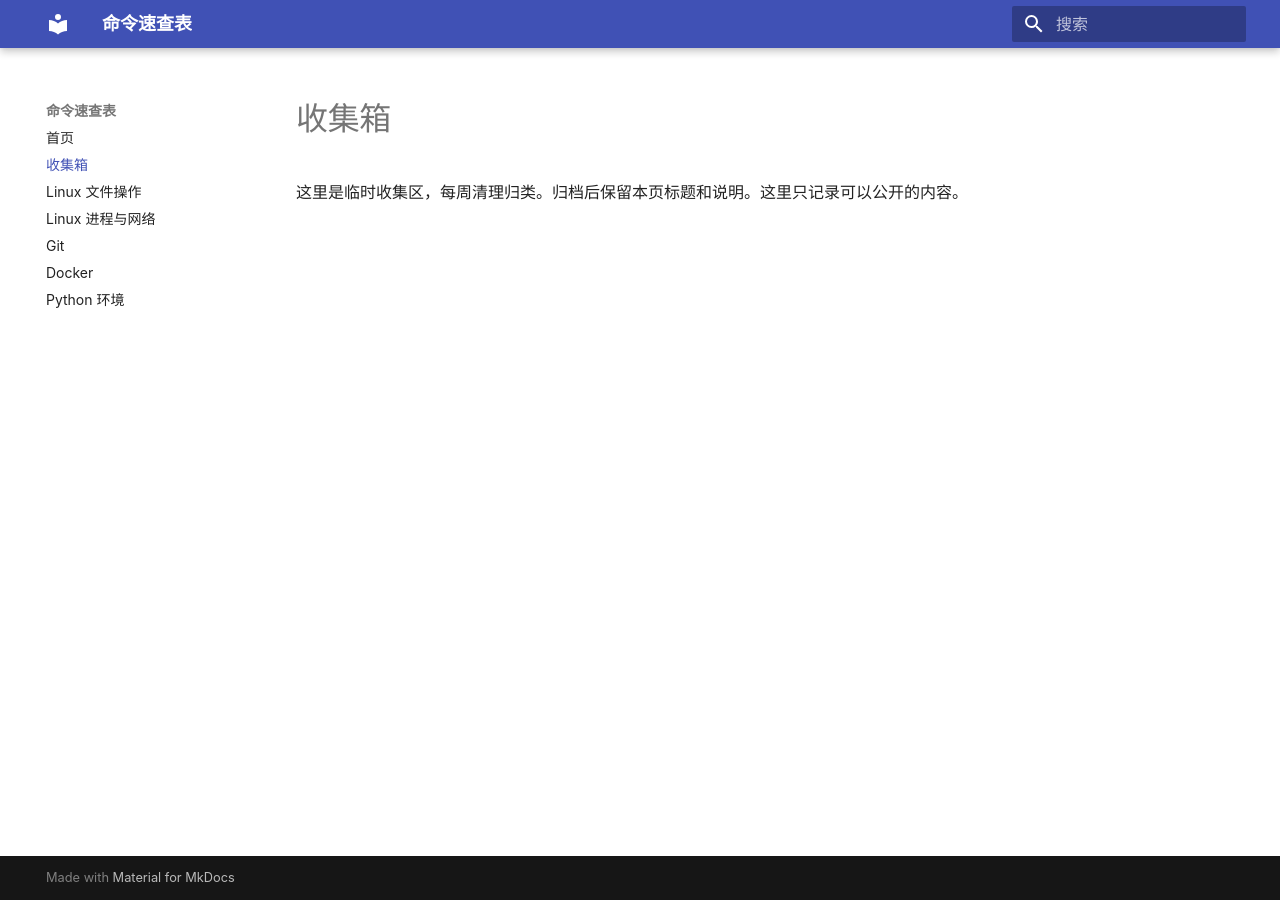
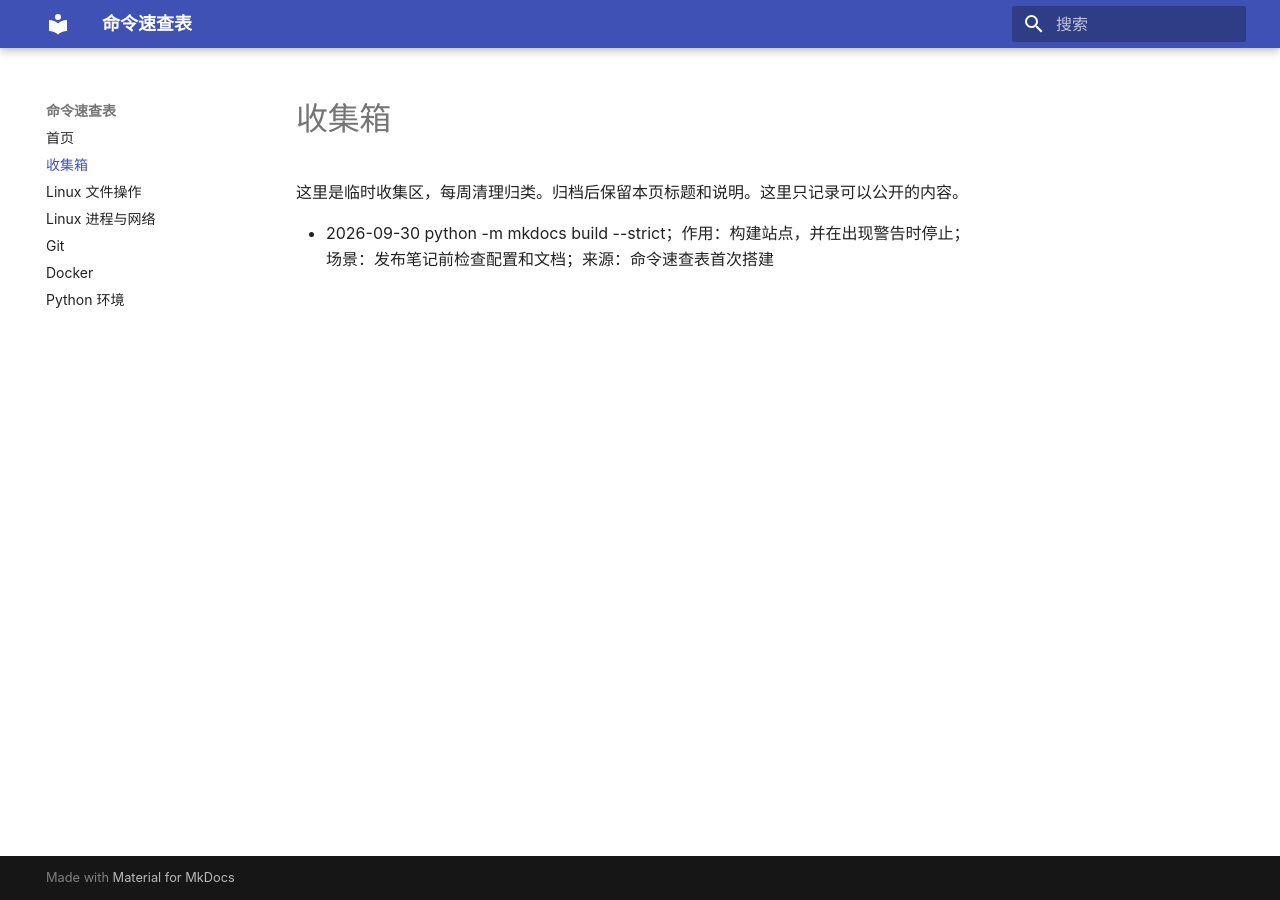
Before and after one commit to cucu11039004-web/cmd-repo, an MkDocs documentation site: the page built from docs/inbox.md, in a window 1280 px wide. Built offline with MkDocs 1.6.1 and Material for MkDocs 9.7.7, drawn with Linux system fonts in a browser that asks for light colours.

Commit message:
notes: 2026-09-30

```diff
--- a/docs/inbox.md
+++ b/docs/inbox.md
@@ -1,3 +1,5 @@
 # 收集箱
 
 这里是临时收集区，每周清理归类。归档后保留本页标题和说明。这里只记录可以公开的内容。
+
+- 2026-09-30 python -m mkdocs build --strict；作用：构建站点，并在出现警告时停止；场景：发布笔记前检查配置和文档；来源：命令速查表首次搭建
```
